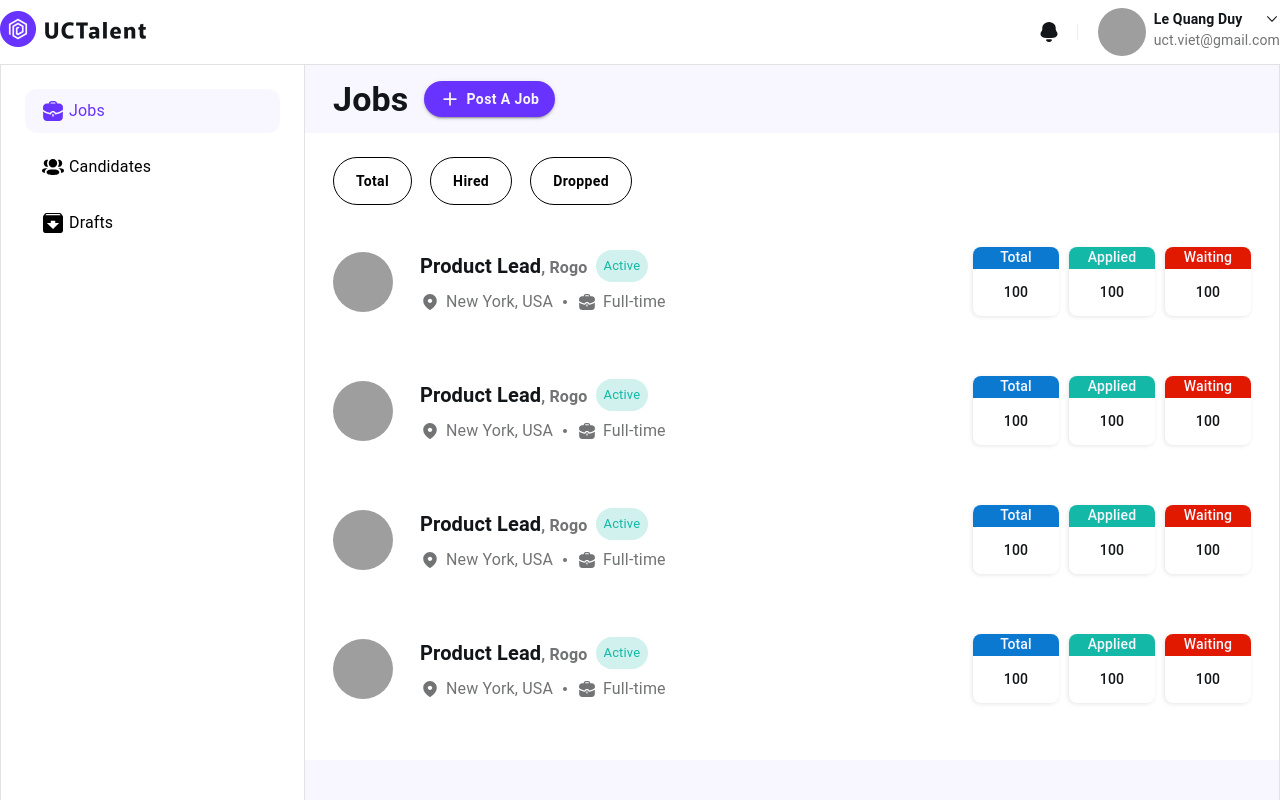
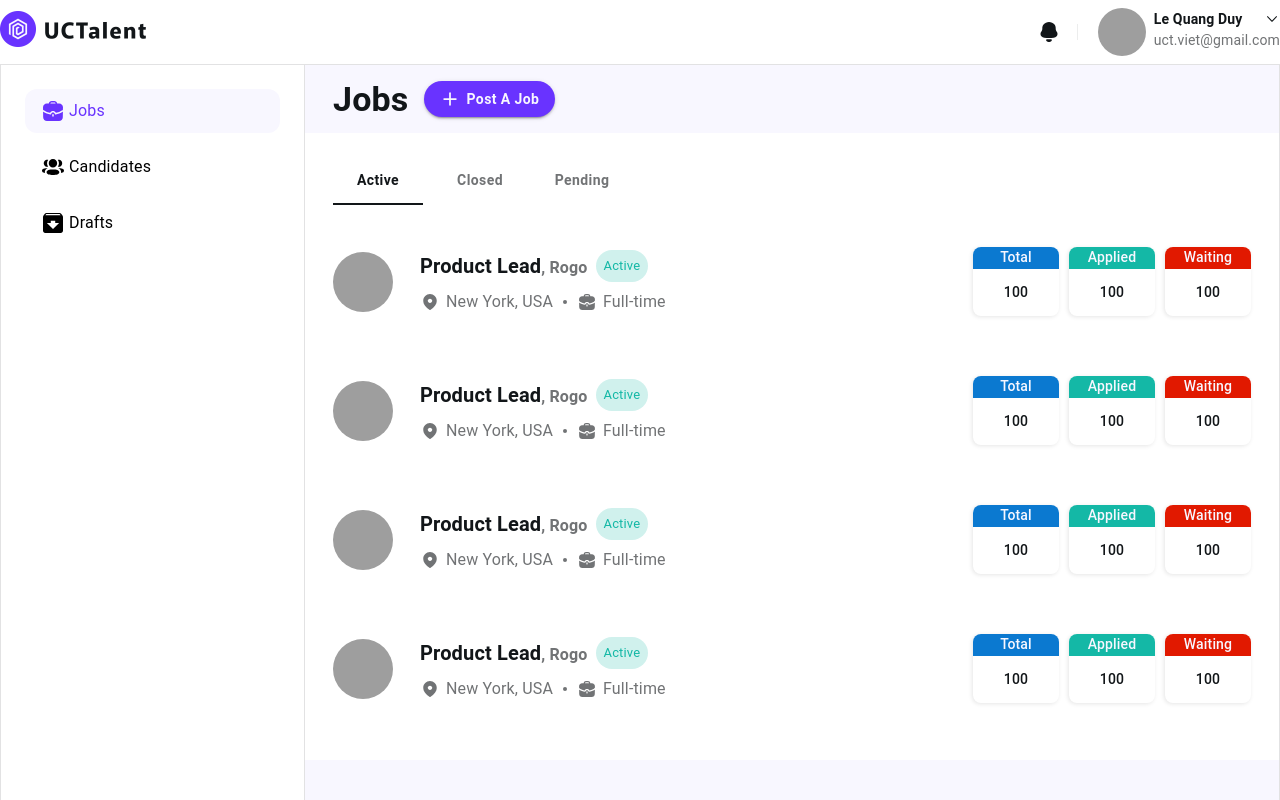
Before and after one commit to UCTalent/uc-ats-react-app, a React (Vite) app: page / in a window 1280 px wide. Built offline with nearby package versions, Linux system fonts and the light colour scheme; grey boxes are pictures that could not be loaded; what smooth-dnd would draw is missing.

Commit message:
style: update some ui-components

```diff
--- a/src/components/sections/home/TheJobsList.tsx
+++ b/src/components/sections/home/TheJobsList.tsx
@@ -1,9 +1,10 @@
 import { useMemo } from "react"
 import { useNavigate } from "react-router-dom"
 import Stack from "@mui/material/Stack"
-import ButtonOutlined from "components/common/buttons/ButtonOutlined"
 import CalendarBox from "components/common/CalendarBox"
 import JobCard from "components/common/JobCard"
+import Tabs from "@mui/material/Tabs"
+import Tab from "@mui/material/Tab"
 import { PAGE_MAP } from "constants/PAGE_MAP"
 
 const TheJobsList = () => {
@@ -11,18 +12,36 @@ const TheJobsList = () => {
 
   const statusFilterElements = useMemo(() => {
     const statusList = [
-      { name: "Total", action: () => {} },
-      { name: "Hired", action: () => {} },
-      { name: "Dropped", action: () => {} },
+      { id: "active", title: "Active", index: 0, action: () => {} },
+      { id: "close", title: "Closed", index: 1, action: () => {} },
+      { id: "pending", title: "Pending", index: 2, action: () => {} },
     ]
     return (
-      <Stack flexDirection="row" gap="18px" sx={{ px: "28px" }}>
-        {statusList.map((status) => (
-          <ButtonOutlined key={status.name} customColor="black">
-            {status.name}
-          </ButtonOutlined>
+      <Tabs
+        value={0}
+        onChange={() => {}}
+        textColor="secondary"
+        indicatorColor="secondary"
+        sx={{ px: "28px" }}
+      >
+        {statusList.map((item, index) => (
+          <Tab
+            key={item.id}
+            label={
+              <Stack flexDirection="row" alignItems="center" gap="4px" sx={{ fontWeight: 600 }}>
+                {item.title}
+              </Stack>
+            }
+            id={`simple-tab-${index}`}
+            aria-controls={`simple-tabpanel-${index}`}
+            sx={{
+              textTransform: "none",
+              px: "16px",
+              mr: index !== statusList.length - 1 && "12px",
+            }}
+          />
         ))}
-      </Stack>
+      </Tabs>
     )
   }, [])
 
--- a/src/components/sections/job-detail/CandidateStageColumn.tsx
+++ b/src/components/sections/job-detail/CandidateStageColumn.tsx
@@ -1,17 +1,25 @@
 import React, { memo, type ReactNode } from "react"
+import Stack from "@mui/material/Stack"
 import Chip from "@mui/material/Chip"
-import Stack from "@mui/material/Stack"
+import Typography from "@mui/material/Typography"
 import { type SxProps } from "@mui/material"
 
 interface TypeProps {
   children: ReactNode
   name: string
   colors: string[]
+  columnLength: number
   wrapperCardsSx?: SxProps
 }
 
-const CandidateStageColumn: React.FC<TypeProps> = ({ children, name, colors, wrapperCardsSx }) => {
-  const [color, bgcolor] = colors
+const CandidateStageColumn: React.FC<TypeProps> = ({
+  children,
+  name,
+  colors,
+  columnLength,
+  wrapperCardsSx,
+}) => {
+  const [color] = colors
 
   return (
     <Stack
@@ -26,19 +34,27 @@ const CandidateStageColumn: React.FC<TypeProps> = ({ children, name, colors, wra
         bgcolor: "#F8F7FF",
       }}
     >
-      <Chip
-        label={name}
-        size="small"
-        sx={{
-          width: "fit-content",
-          height: "26px",
-          mb: "12px",
-          px: "10px",
-          fontWeight: 600,
-          color,
-          bgcolor,
-        }}
-      />
+      <Stack flexDirection="row" sx={{ justifyContent: "space-between", alignItems: "center" }}>
+        <Typography sx={{ color, fontWeight: 600, fontSize: "16px" }}>{name}</Typography>
+        <Chip
+          label={columnLength}
+          sx={{
+            display: "flex",
+            justifyContent: "center",
+            alignItems: "center",
+            width: "24px",
+            height: "24px",
+            borderRadius: "50%",
+            fontSize: "14px",
+            bgcolor: color,
+            color: "white",
+            "& .MuiChip-label": {
+              paddingLeft: 0,
+              paddingRight: 0,
+            },
+          }}
+        />
+      </Stack>
       <Stack gap="24px" sx={{ flexGrow: 1, overflow: "hidden", ...wrapperCardsSx }}>
         {children}
       </Stack>
--- a/src/components/sections/job-detail/TitleOverview.tsx
+++ b/src/components/sections/job-detail/TitleOverview.tsx
@@ -1,15 +1,20 @@
+import { useNavigate } from "react-router-dom"
 import { Fragment, useMemo } from "react"
 import Stack from "@mui/material/Stack"
 import Typography from "@mui/material/Typography"
+import IconButton from "@mui/material/IconButton"
 import DotDivider from "components/common/DotDivider"
 import RemoteTag from "components/common/tags/RemoteTag"
 import IconSVG from "components/common/IconSVG"
+import IconBackArrow from "assets/icons/back-arrow.svg"
 import IconLocation from "assets/icons/location.svg"
 import IconJobType from "assets/icons/job-type.svg"
 import IconStar from "assets/icons/star.svg"
 import IconSalary from "assets/icons/salary.svg"
 
 const TitleOverview = () => {
+  const navigate = useNavigate()
+
   const horizontalOverview = useMemo(() => {
     const overview = [
       { id: "location", icon: IconLocation, text: "North Las Vegas, USA" },
@@ -34,9 +39,24 @@ const TitleOverview = () => {
   }, [])
 
   return (
-    <Stack>
-      <Typography sx={{ fontWeight: 600, fontSize: "34px", mb: "4px" }}>Product Lead</Typography>
-      {horizontalOverview}
+    <Stack flexDirection="row" sx={{ alignItems: "center", gap: "24px", mt: "24px" }}>
+      <IconButton
+        sx={{
+          width: "36px",
+          height: "36px",
+          borderRadius: "100%",
+          p: 0,
+          bgcolor: "#F8F7FF",
+          "&:hover": { bgcolor: "#F8F7FF" },
+        }}
+        onClick={() => navigate("/")}
+      >
+        <IconSVG src={IconBackArrow} />
+      </IconButton>
+      <Stack>
+        <Typography sx={{ fontWeight: 600, fontSize: "34px", mb: "4px" }}>Product Lead</Typography>
+        {horizontalOverview}
+      </Stack>
     </Stack>
   )
 }
--- a/src/hooks/useDndKanbanBoard.ts
+++ b/src/hooks/useDndKanbanBoard.ts
@@ -42,14 +42,14 @@ const useDndKanbanBoard = <ICardData>(initialScene: IDndScene<ICardData>) => {
         const newScene = Object.assign({}, scene)
         const [movedCard] = newScene[columnId].splice(removedIndex, 1)
         newScene[columnId].splice(addedIndex, 0, movedCard)
-        setScene(newScene)
+        // setScene(newScene)
         return
       }
 
       if (removedIndex !== null) {
         const newScene = Object.assign({}, scene)
         newScene[columnId].splice(removedIndex, 1)
-        setScene(newScene)
+        // setScene(newScene)
         return
       }
 
--- a/src/layouts/JobDetailLayout.tsx
+++ b/src/layouts/JobDetailLayout.tsx
@@ -1,6 +1,5 @@
 import Stack from "@mui/material/Stack"
 import Box from "@mui/material/Box"
-import Breadcrumbs from "components/common/Breadcrumbs"
 import TheAppHeader from "components/sections/TheAppHeader"
 import AppContainer from "components/common/AppContainer"
 import TitleOverview from "components/sections/job-detail/TitleOverview"
@@ -23,10 +22,9 @@ const JobDetailLayout: React.FC<TypeProps> = ({ children }) => {
       <TheAppHeader />
       <Box sx={{ flexGrow: 1 }}>
         <AppContainer sx={{ minHeight: "100%" }}>
-          <Stack sx={{ height: "100%", gap: "10px" }}>
-            <Breadcrumbs />
+          <Stack sx={{ height: "100%", gap: "20px" }}>
             <TitleOverview />
-            <Stack sx={{ flexGrow: 1, pt: "16px" }}>
+            <Stack sx={{ flexGrow: 1 }}>
               <Stack
                 flexDirection="row"
                 sx={{
--- a/src/pages/TheJobCandidatePage.tsx
+++ b/src/pages/TheJobCandidatePage.tsx
@@ -33,6 +33,7 @@ const TheJobCandidatePage = () => {
               key={columnId}
               colors={CANDIDATE_PROCESS[columnIndex].colors}
               name={CANDIDATE_PROCESS[columnIndex].name}
+              columnLength={dataToRender[columnId].length}
               wrapperCardsSx={{
                 maxHeight:
                   activeColumnId === columnId &&
```
Also changed, not shown: src/assets/icons/back-arrow.svg (added).
